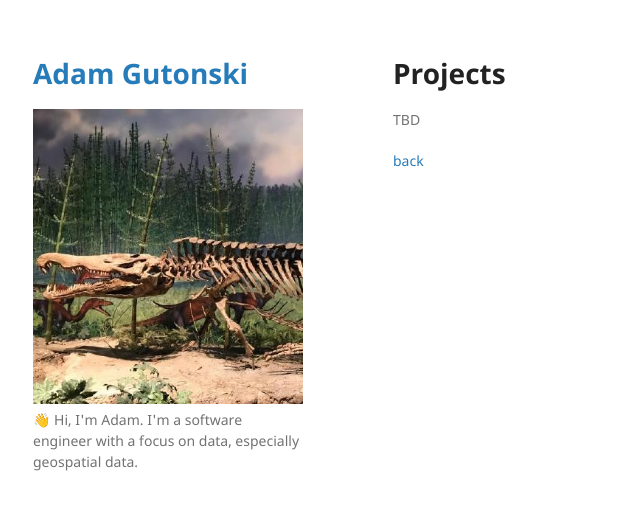
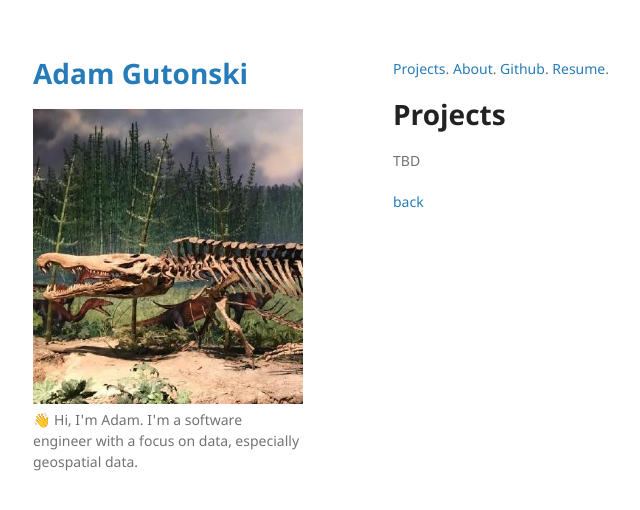
Before and after one commit to adamgutons/portfolio, a Jekyll site: the page built from projects.md, in a window 1280 px wide. Shown: the top 510 px of the page, without its empty margins (177-817 px from the left). Built offline with Jekyll 4.4.1, drawn with Linux system fonts in a browser that asks for light colours; our own code applies the rules of GitHub Pages for plain Markdown files.

Commit message:
add links

```diff
--- a/projects.md
+++ b/projects.md
@@ -1,6 +1,12 @@
 ---
 layout: default
 ---
+
+[Projects](./projects.html).
+[About](./about-me.html).
+[Github](https://github.com/adamgutons/){:target="_blank"}.
+[Resume](./assets/resume/resume.pdf){:target="_blank"}.
+
 
 # Projects
 
```
Also changed, not shown: about-me.md (+5 -0 lines).
